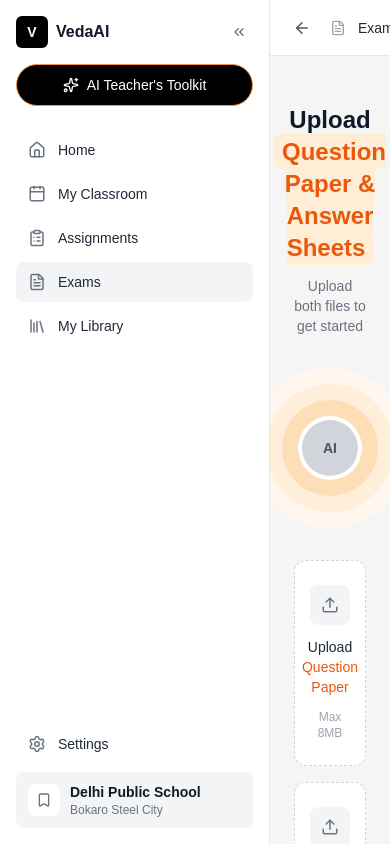
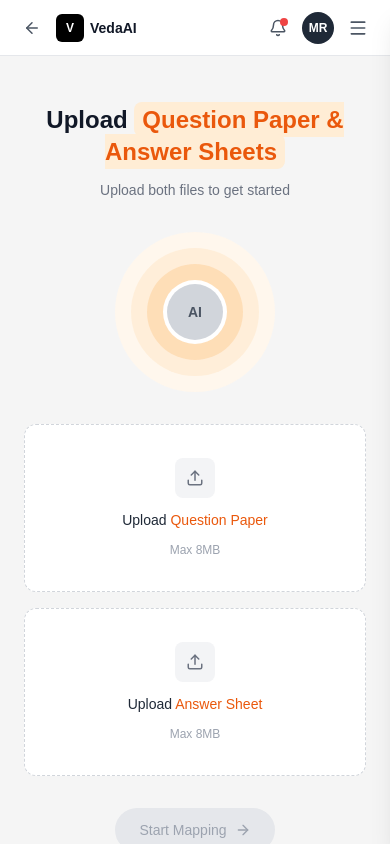
Before and after one commit to 0xDevanshh/Veda-Ai, a Next.js app: page /exams/upload in a window 390 px wide. Built offline with nearby package versions, Linux system fonts and the light colour scheme.

Commit message:
feat: make AppShell responsive with mobile top bar and nav drawer

```diff
--- a/app/exams/processing/page.tsx
+++ b/app/exams/processing/page.tsx
@@ -2,8 +2,10 @@
 
 import { useCallback, useEffect, useState } from "react";
 import { useRouter } from "next/navigation";
-import { Sparkles, AlertTriangle } from "lucide-react";
+import Image from "next/image";
+import { AlertTriangle } from "lucide-react";
 import AppShell from "@/components/AppShell";
+import starIcon from "../../star_icon.png";
 import { clearPendingSession, loadPendingSession } from "@/lib/pending-session";
 
 export default function ProcessingPage() {
@@ -87,22 +89,13 @@ function ErrorState({ onRetry }: { onRetry: () => void }) {
 
 function SparkleBurst() {
   return (
-    <div className="relative flex h-20 w-20 items-center justify-center">
-      <Sparkles
-        size={56}
-        className="animate-pulse text-orange-500"
-        strokeWidth={1.5}
-      />
-      <Sparkles
-        size={20}
-        className="absolute -right-1 top-1 animate-pulse text-orange-400 [animation-delay:200ms]"
-        strokeWidth={1.5}
-      />
-      <Sparkles
-        size={14}
-        className="absolute bottom-1 left-0 animate-pulse text-orange-300 [animation-delay:400ms]"
-        strokeWidth={1.5}
-      />
-    </div>
+    <Image
+      src={starIcon}
+      alt=""
+      width={84}
+      height={88}
+      priority
+      className="sparkle-pulse"
+    />
   );
 }
--- a/app/globals.css
+++ b/app/globals.css
@@ -19,6 +19,22 @@ body {
   }
 }
 
+@keyframes sparkle-pulse {
+  0%,
+  100% {
+    opacity: 1;
+    transform: scale(1);
+  }
+  50% {
+    opacity: 0.85;
+    transform: scale(0.92);
+  }
+}
+
+.sparkle-pulse {
+  animation: sparkle-pulse 1.8s ease-in-out infinite;
+}
+
 @keyframes highlight-in {
   from {
     opacity: 0;
--- a/components/AppShell.tsx
+++ b/components/AppShell.tsx
@@ -11,12 +11,14 @@ import {
   FileText,
   Home,
   Library,
+  Menu,
   Settings,
   Sparkles,
   HelpCircle,
+  X,
 } from "lucide-react";
 import clsx from "clsx";
-import type { ReactNode } from "react";
+import { useEffect, useState, type ReactNode } from "react";
 
 type NavItem = {
   label: string;
@@ -45,25 +47,73 @@ export default function AppShell({
   breadcrumb,
   collapsed = false,
 }: AppShellProps) {
+  const [navOpen, setNavOpen] = useState(false);
+
+  // Close the drawer once the viewport crosses back into desktop territory.
+  useEffect(() => {
+    if (!navOpen) return;
+    const mq = window.matchMedia("(min-width: 768px)");
+    const onChange = () => {
+      if (mq.matches) setNavOpen(false);
+    };
+    mq.addEventListener("change", onChange);
+    return () => mq.removeEventListener("change", onChange);
+  }, [navOpen]);
+
+  // Lock body scroll while the drawer is open.
+  useEffect(() => {
+    if (!navOpen) return;
+    const previous = document.body.style.overflow;
+    document.body.style.overflow = "hidden";
+    return () => {
+      document.body.style.overflow = previous;
+    };
+  }, [navOpen]);
+
+  useEffect(() => {
+    if (!navOpen) return;
+    const onKeyDown = (e: KeyboardEvent) => {
+      if (e.key === "Escape") setNavOpen(false);
+    };
+    window.addEventListener("keydown", onKeyDown);
+    return () => window.removeEventListener("keydown", onKeyDown);
+  }, [navOpen]);
+
   return (
     <div className="flex h-screen w-full overflow-hidden bg-[#f5f5f5]">
-      <Sidebar collapsed={collapsed} />
+      {/* Desktop sidebar — hidden below md regardless of `collapsed` */}
+      <aside
+        className={clsx(
+          "hidden h-full shrink-0 flex-col border-r border-gray-200 bg-white transition-all duration-200 md:flex",
+          collapsed ? "w-[60px] items-center px-2 py-4" : "w-[270px] px-4 py-4"
+        )}
+      >
+        <SidebarBody collapsed={collapsed} />
+      </aside>
+
       <div className="flex min-w-0 flex-1 flex-col">
-        <TopBar breadcrumb={breadcrumb} />
+        <TopBar breadcrumb={breadcrumb} onOpenNav={() => setNavOpen(true)} />
         <main className="flex-1 overflow-auto bg-[#f5f5f5]">{children}</main>
       </div>
+
+      <MobileNavDrawer open={navOpen} onClose={() => setNavOpen(false)} />
     </div>
   );
 }
 
-function Sidebar({ collapsed }: { collapsed: boolean }) {
+/**
+ * Shared sidebar contents. Rendered inside the fixed desktop column and,
+ * unchanged, inside the mobile drawer.
+ */
+function SidebarBody({
+  collapsed,
+  onNavigate,
+}: {
+  collapsed: boolean;
+  onNavigate?: () => void;
+}) {
   return (
-    <aside
-      className={clsx(
-        "flex h-full shrink-0 flex-col border-r border-gray-200 bg-white transition-all duration-200",
-        collapsed ? "w-[60px] items-center px-2 py-4" : "w-[270px] px-4 py-4"
-      )}
-    >
+    <>
       {/* Logo row */}
       <div
         className={clsx(
@@ -82,10 +132,11 @@ function Sidebar({ collapsed }: { collapsed: boolean }) {
         {!collapsed && (
           <button
             type="button"
-            aria-label="Collapse sidebar"
+            aria-label={onNavigate ? "Close menu" : "Collapse sidebar"}
+            onClick={onNavigate}
             className="flex h-7 w-7 shrink-0 items-center justify-center rounded-md text-gray-500 hover:bg-gray-100"
           >
-            <ChevronsLeft size={16} />
+            {onNavigate ? <X size={16} /> : <ChevronsLeft size={16} />}
           </button>
         )}
       </div>
@@ -118,12 +169,11 @@ function Sidebar({ collapsed }: { collapsed: boolean }) {
             <a
               key={item.label}
               href={item.href}
+              onClick={onNavigate}
               title={collapsed ? item.label : undefined}
               className={clsx(
                 "flex items-center rounded-lg text-sm font-medium transition-colors",
-                collapsed
-                  ? "h-10 w-10 justify-center"
-                  : "gap-3 px-3 py-2.5",
+                collapsed ? "h-10 w-10 justify-center" : "gap-3 px-3 py-2.5",
                 active
                   ? "bg-gray-100 text-gray-800"
                   : "text-gray-800 hover:bg-gray-50"
@@ -141,6 +191,7 @@ function Sidebar({ collapsed }: { collapsed: boolean }) {
       {/* Settings */}
       <a
         href="/settings"
+        onClick={onNavigate}
         title={collapsed ? "Settings" : undefined}
         className={clsx(
           "flex items-center rounded-lg text-sm font-medium text-gray-800 hover:bg-gray-50",
@@ -172,14 +223,104 @@ function Sidebar({ collapsed }: { collapsed: boolean }) {
           </div>
         </div>
       )}
-    </aside>
+    </>
   );
 }
 
-function TopBar({ breadcrumb }: { breadcrumb: string }) {
+function MobileNavDrawer({
+  open,
+  onClose,
+}: {
+  open: boolean;
+  onClose: () => void;
+}) {
+  return (
+    <div
+      className={clsx(
+        "fixed inset-0 z-50 md:hidden",
+        open ? "pointer-events-auto" : "pointer-events-none"
+      )}
+      aria-hidden={!open}
+    >
+      {/* Scrim */}
+      <div
+        onClick={onClose}
+        className={clsx(
+          "absolute inset-0 bg-black/40 transition-opacity duration-200",
+          open ? "opacity-100" : "opacity-0"
+        )}
+      />
+
+      {/* Panel */}
+      <aside
+        role="dialog"
+        aria-modal="true"
+        aria-label="Navigation menu"
+        className={clsx(
+          "absolute inset-y-0 right-0 flex w-[280px] max-w-[85vw] flex-col bg-white px-4 py-4 shadow-xl transition-transform duration-200 ease-out",
+          open ? "translate-x-0" : "translate-x-full"
+        )}
+      >
+        <SidebarBody collapsed={false} onNavigate={onClose} />
+      </aside>
+    </div>
+  );
+}
+
+function TopBar({
+  breadcrumb,
+  onOpenNav,
+}: {
+  breadcrumb: string;
+  onOpenNav: () => void;
+}) {
   return (
     <header className="flex h-14 w-full shrink-0 items-center justify-between border-b border-gray-200 bg-white px-4">
-      <div className="flex items-center gap-3">
+      {/* ---- Mobile (below md) ---- */}
+      <div className="flex w-full items-center gap-2 md:hidden">
+        <button
+          type="button"
+          aria-label="Go back"
+          className="flex h-8 w-8 shrink-0 items-center justify-center rounded-md text-gray-600 hover:bg-gray-100"
+        >
+          <ArrowLeft size={18} />
+        </button>
+        <div className="flex items-center gap-1.5">
+          <div className="flex h-7 w-7 shrink-0 items-center justify-center rounded-md bg-black">
+            <span className="text-xs font-bold text-white">V</span>
+          </div>
+          <span className="text-sm font-semibold text-gray-900">VedaAI</span>
+        </div>
+
+        <div className="flex-1" />
+
+        <button
+          type="button"
+          aria-label="Notifications"
+          className="relative flex h-8 w-8 shrink-0 items-center justify-center rounded-full text-gray-600 hover:bg-gray-50"
+        >
+          <Bell size={18} />
+          <span className="absolute right-1.5 top-1.5 h-2 w-2 rounded-full bg-red-500" />
+        </button>
+        <button
+          type="button"
+          aria-label="Account"
+          className="flex h-8 w-8 shrink-0 items-center justify-center overflow-hidden rounded-full bg-gray-800 text-xs font-semibold text-white"
+        >
+          MR
+        </button>
+        <button
+          type="button"
+          aria-label="Open menu"
+          onClick={onOpenNav}
+          className="flex h-8 w-8 shrink-0 items-center justify-center rounded-md text-gray-600 hover:bg-gray-100"
+        >
+          <Menu size={20} />
+        </button>
+      </div>
+
+      {/* ---- Desktop (md and up) ---- */}
+      <div className="hidden items-center gap-3 md:flex">
         <button
           type="button"
           aria-label="Go back"
@@ -191,7 +332,7 @@ function TopBar({ breadcrumb }: { breadcrumb: string }) {
         <span className="text-sm font-medium text-gray-800">{breadcrumb}</span>
       </div>
 
-      <div className="flex items-center gap-3">
+      <div className="hidden items-center gap-3 md:flex">
         <button
           type="button"
           aria-label="Help"
```
Also changed, not shown: app/star_icon.png (added).
